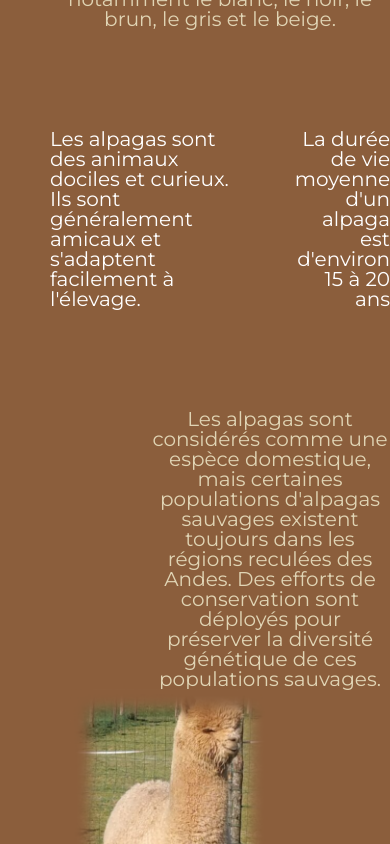
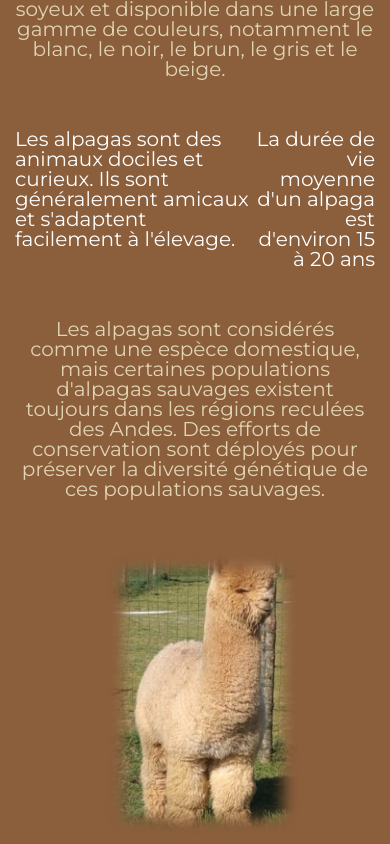
Before and after one commit to julien382/Alpaga, a React (Create React App) app: page / in a window 390 px wide. Shown: the part 980-1824 px from the top of the page. Built offline with nearby package versions, Linux system fonts and the light colour scheme; a web font is replaced by a local one.

Commit message:
alpaga page responsive

```diff
--- a/src/pages/Alpaga/Alpaga.css
+++ b/src/pages/Alpaga/Alpaga.css
@@ -25,13 +25,13 @@
 .part2_ParagrapheRow{
     display: flex;
     justify-content: space-between;
+    margin-top: 100px;
 }
 
 .part2_Paragraphe2{
     text-align: start;
     color: white;
     font-size: 30px;
-    margin-top: 100px;
     max-width: 400px;
 }
 
@@ -57,7 +57,6 @@
     float: right;
     color: white;
     font-size: 30px;
-    margin-top: 100px;
     margin-left: 50px;
     max-width: 200px;
 }
@@ -144,20 +143,6 @@
         max-height: 100%;
     }
 
-    .part2_alpagaImageContainer{
-        width: 200px;
-        height: auto;
-        max-width: 100%;
-        overflow: hidden;
-    }
-
-    .part2_alpagaImage{
-        width: 100%;
-        height: 100%;
-        max-width: 100%;
-        object-fit: contain;
-    }
-
     .part2_Accueil{
         display: flex;
         flex-direction: column;
@@ -165,10 +150,13 @@
         align-items: center;
         margin-top: 50px;
         background-color: #8B5E3C;
+        padding: 15px;
+        padding-top: 50px;
+        padding-bottom: 50px;
     }
 
     .part2_textContainer{
-        margin-left: 50px;
+        margin-left: 0px;
         display: flex;
         flex-direction: column;
         align-items: center;
@@ -185,28 +173,28 @@
     .part2_ParagrapheRow{
         display: flex;
         justify-content: space-between;
+        margin-top: 50px;
     }
 
     .part2_Paragraphe2{
         text-align: start;
         color: white;
         font-size: 20px;
-        margin-top: 100px;
     }
 
     .part2_Paragraphe3{
         text-align: center;
         color: #E0D4B4;
         font-size: 20px;
-        margin-top: 100px;
-        margin-left: 100px;
+        margin-top: 50px;
+        margin-left: 0px;
     }
 
     .part2_imageTextContainer{
         display: flex;
         flex-direction: column;
         align-items: center;
-        margin-right: 50px;
+        margin-right: 0px;
     }
 
     .part2_Paragraphe4{
@@ -214,18 +202,30 @@
         float: right;
         color: white;
         font-size: 20px;
-        margin-top: 100px;
-        margin-left: 50px;
+        margin-left: 0px;
+    }
+
+    .part2_alpagaImageContainer{
+        width: 200px;
+        height: auto;
+        max-width: 100%;
+        overflow: hidden;
+        padding-left: 15px;
+        margin-top: 50px;
+        margin-bottom: 50px;
     }
 
     .part2_alpagaImage{
-        width: 500px;
+        width: 100%;
+        height: 100%;
+        max-width: 100%;
+        object-fit: contain;
     }
 
     .part2_Paragraphe5{
         text-align: center;
         color: white;
         font-size: 20px;
-        margin-bottom: 100px;
+        margin-bottom: 0px;
     }
 }
```
